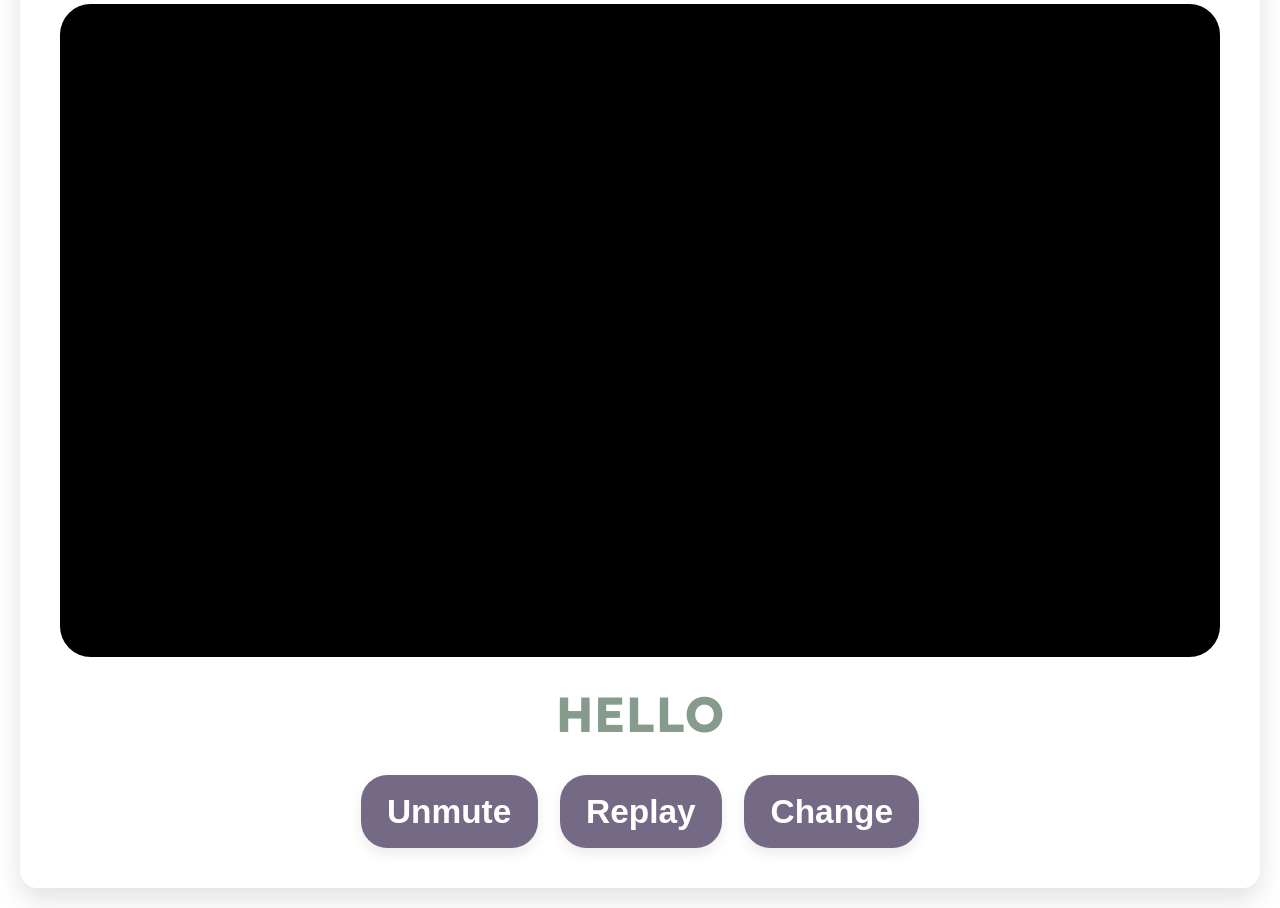
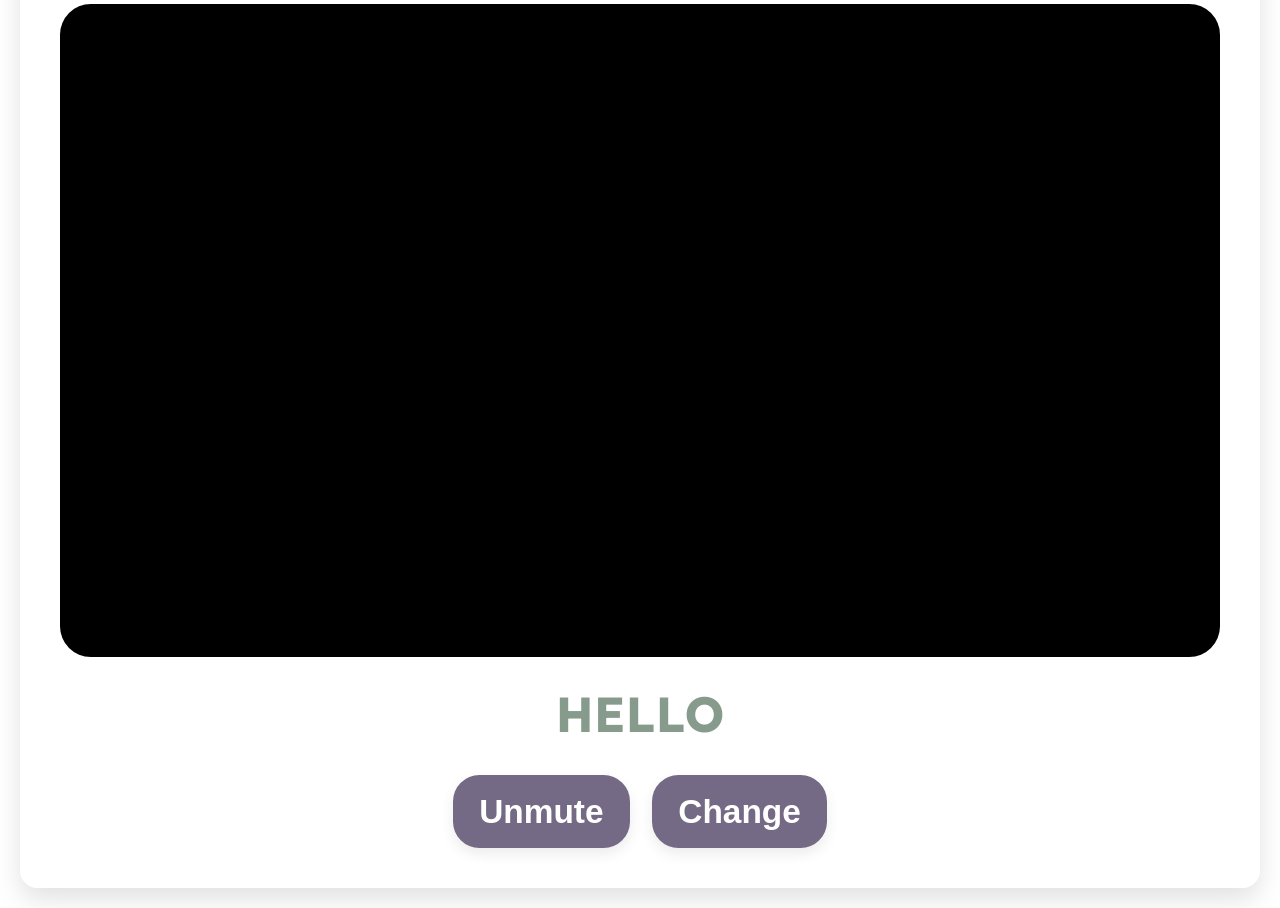
Before and after one commit to ispectechular/ASLToday, a plain HTML site: page index.html in a window 1280 px wide. Shown: the part 170-1078 px from the top of the page. Drawn offline with Linux system fonts and the light colour scheme.

Commit message:
Update index.html

```diff
--- a/index.html
+++ b/index.html
@@ -142,7 +142,6 @@
 
       <div class="controls" aria-label="Video controls">
         <button class="btn" id="toggleMute" type="button">Unmute</button>
-        <button class="btn" id="replay" type="button">Replay</button>
         <button class="btn" id="change" type="button" title="Change video/lesson">Change</button>
       </div>
 
@@ -209,7 +208,6 @@
     function onPlayerStateChange(e){ if(loopingSegment && e.data===YT.PlayerState.PLAYING){ clearInterval(window.__seg); window.__seg=setInterval(()=>{ try{ if(player.getCurrentTime()>=config.end) player.seekTo(config.start,true);}catch(e){} },200);} if(!loopingSegment && e.data===YT.PlayerState.ENDED){ try{ player.seekTo(0,true); player.playVideo(); }catch(e){} } if(e.data===YT.PlayerState.ENDED && loopingSegment){ try{ player.seekTo(config.start,true); player.playVideo(); }catch(e){} }}
 
     document.getElementById('toggleMute').addEventListener('click',()=>{ if(!player)return; if(player.isMuted()){player.unMute();document.getElementById('toggleMute').textContent='Mute';} else{player.mute();document.getElementById('toggleMute').textContent='Unmute';}});
-    document.getElementById('replay').addEventListener('click',()=>{ if(!player)return; try{ if(loopingSegment && Number.isFinite(config.start)){ player.seekTo(config.start,true);} else{ player.seekTo(0,true);} player.playVideo(); }catch(e){} });
 
     const modal=document.getElementById('modal');
     const openBtn=document.getElementById('change');
```
